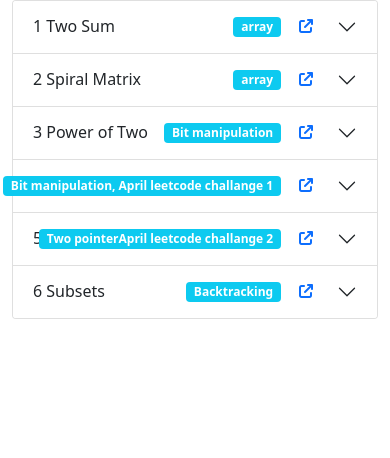
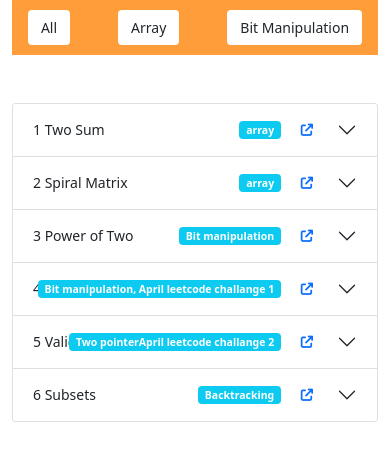
Before and after one commit to MRIDUL-MB/dsa_web, a React (Create React App) app: page / in a window 390 px wide. Shown: the top 458 px of the page. Built offline with nearby package versions, Linux system fonts and the light colour scheme.

Commit message:
filter added

```diff
--- a/public/css/style.css
+++ b/public/css/style.css
@@ -4,6 +4,7 @@
     box-sizing: border-box;
 }
 
+/* QA Cards  */
 .hide {
     font-weight: 100;
     outline: 1px solid rgb(50, 72, 145);
@@ -19,10 +20,34 @@
     z-index: 101;
 }
 
-@media screen and (max-width: 600px) {
+@media screen and (max-width: 700px) {
     .hide {
         display: none;
+    }
 
+    .accordion-item button {
+        font-size: 14px !important;
     }
 
 }
+
+/* QA Cards  */
+
+/* Navabar */
+.bg-nav {
+    background-color: #ff9d3a;
+}
+
+.nav-bar {
+    padding: 10px 0;
+}
+
+
+
+@media screen and (max-width: 700px) {
+    .nav-bar button {
+        font-size: 14px;
+    }
+}
+
+/* Navabar */
--- a/src/App.js
+++ b/src/App.js
@@ -1,9 +1,23 @@
+import Navbar from './components/Navbar';
 import QAcards from './components/QAcards';
+import { Data } from './data/Data';
+import { useEffect, useState } from 'react';
 
 function App() {
+  const [filters, setFilter] = useState('all');
+  const [showData, setShowData] = useState(Data);
+
+  useEffect(() => {
+    setShowData(() => {
+      if (filters === 'all') return Data;
+      return Data.filter((val) => val.topic.includes(filters));
+    });
+  }, [filters]);
+
   return (
     <div className='container'>
-      <QAcards />
+      <Navbar setFilter={setFilter} />
+      <QAcards data={showData} />
     </div>
   );
 }
--- /dev/null
+++ b/src/components/Navbar.js
@@ -0,0 +1,18 @@
+export default function Navbar({ setFilter }) {
+  return (
+    <div className='d-flex justify-content-center gap-5 bg-nav nav-bar mb-5'>
+      <button className='btn bg-white active' onClick={() => setFilter('all')}>
+        All
+      </button>
+      <button className='btn bg-white' onClick={() => setFilter('array')}>
+        Array
+      </button>
+      <button
+        className='btn bg-white'
+        onClick={() => setFilter('Bit manipulation')}
+      >
+        Bit Manipulation
+      </button>
+    </div>
+  );
+}
--- a/src/components/QAcards.js
+++ b/src/components/QAcards.js
@@ -1,9 +1,8 @@
+import { useState } from 'react';
 import { Accordion } from 'react-bootstrap';
 import LiveToast from './LiveToast';
-import { Data } from '../data/Data';
-import { useState } from 'react';
 
-export default function QAcards() {
+export default function QAcards({ data }) {
   const [show, setShow] = useState(false);
 
   const copy = (item) => {
@@ -12,11 +11,11 @@
   };
   return (
     <Accordion defaultActiveKey={['0']} alwaysOpen>
-      {Data.map((item) => {
+      {data.map((item, index) => {
         return (
           <Accordion.Item eventKey={item.id} key={item.id}>
-            <Accordion.Header>
-              {`${item.id + 1} ${item.question}`}
+            <Accordion.Header className='qa-card'>
+              {`${index + 1} ${item.question}`}
               <span className='badge bg-info position-absolute'>
                 {item.topic}
               </span>
--- a/src/data/Data.js
+++ b/src/data/Data.js
@@ -1,7 +1,7 @@
 export const Data = [
   {
     id: 0,
-    topic: 'array',
+    topic: ['array'],
     question: 'Two Sum',
     link: 'https://leetcode.com/problems/two-sum/',
     sol: `class Solution {
@@ -23,7 +23,7 @@
   },
   {
     id: 1,
-    topic: 'array',
+    topic: ['array'],
     question: 'Spiral Matrix',
     link: 'https://leetcode.com/problems/spiral-matrix/',
     sol: `class Solution {
@@ -64,7 +64,7 @@
   },
   {
     id: 2,
-    topic: 'Bit manipulation',
+    topic: ['Bit manipulation'],
     question: 'Power of Two',
     link: 'https://leetcode.com/problems/power-of-two/',
     sol: `class Solution {
@@ -79,7 +79,7 @@
   },
   {
     id: 3,
-    topic: 'Bit manipulation, April leetcode challange 1',
+    topic: ['Bit manipulation, April leetcode challange 1'],
     question: 'Reverse String',
     link: 'https://leetcode.com/problems/reverse-string/',
     sol: `class Solution {
@@ -101,7 +101,7 @@
   },
   {
     id: 4,
-    topic: ['Two pointer','April leetcode challange 2'],
+    topic: ['Two pointer', 'April leetcode challange 2'],
     question: 'Valid Palindrome II',
     link: 'https://leetcode.com/problems/valid-palindrome-ii/',
     sol: `class Solution {
```
